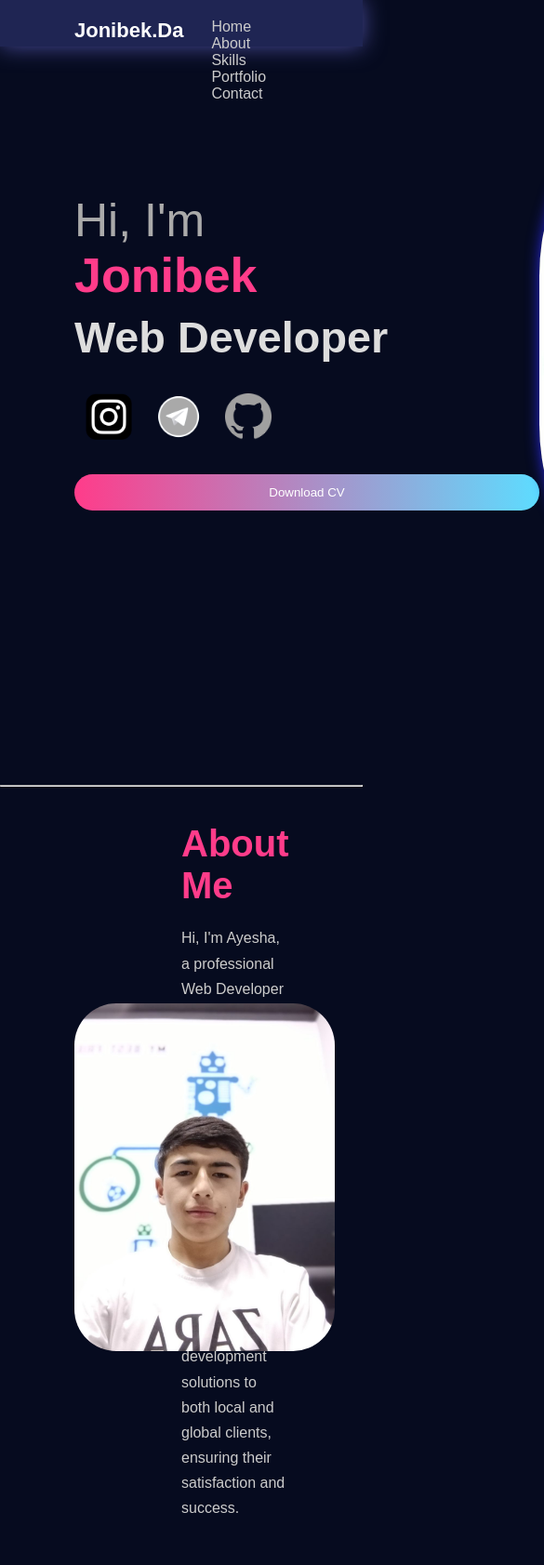
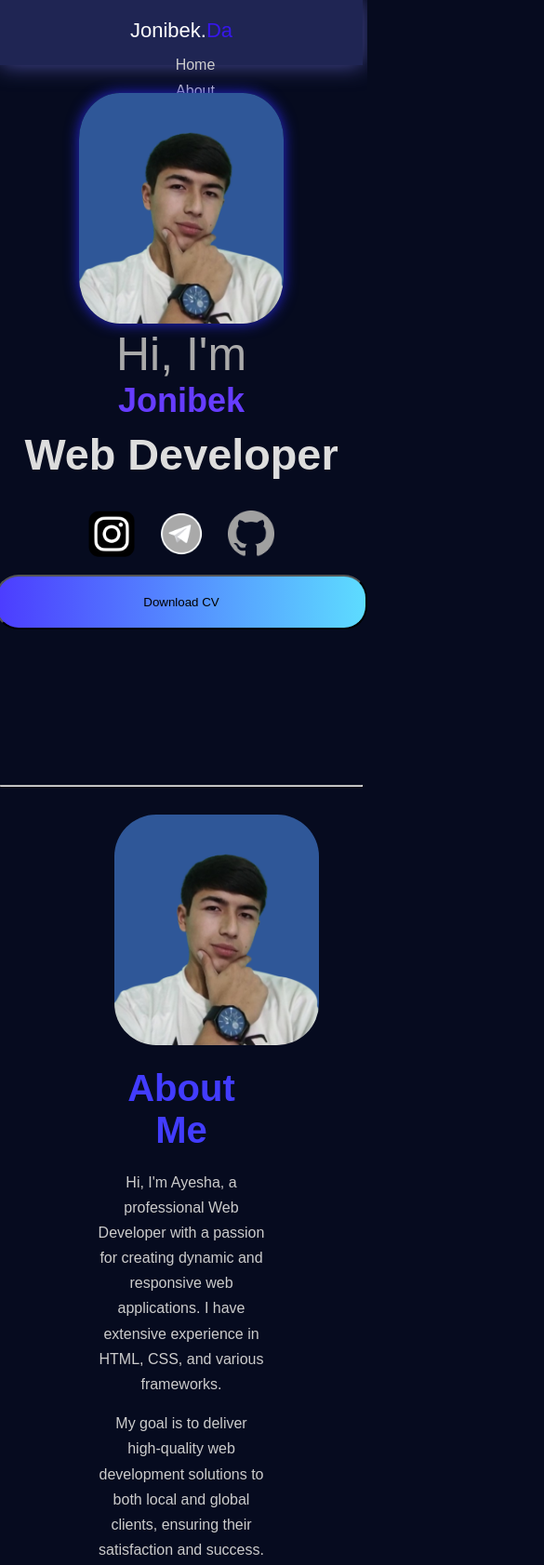
Before and after one commit to Jonibek20100/partfole, a plain HTML site: page index.html in a window 390 px wide. Shown: the top 1683 px of the page at 93% size, 585 px wide, since content can reach past the window. Drawn offline with Linux system fonts and the light colour scheme.

Commit message:
Portfolio update

```diff
--- a/index.html
+++ b/index.html
@@ -9,7 +9,7 @@
 <div class="max-with">
 <div class="katta">
     <header class="navbar">
-  <a href="" class="logo">Jonibek.Da</a>
+  <a href="" class="logo">Jonibek. <p style="color: #3717eb;">Da</p></a>
   <nav class="menu">
     <a href="#Home">Home</a>
     <a href="#About">About</a>
@@ -31,12 +31,13 @@
       <a href="https://github.com/Jonibek20100"><img src="pngwing.com (6).png" alt=""></a>
     </div>
 
-    <button class="cv-btn">Download CV</button>
+     <button class="cv-btn">Download CV</button>
+
   </div>
 
   <div class="hero-img">
 
-    <img src="image.png" alt="girl">
+    <img src="img.png" alt="girl">
   </div>
 </section>
 </div>
@@ -45,7 +46,7 @@
 <section class="about" id="About">
   <div class="about-img">
 
-    <img src="image.png" alt="About Girl">
+    <img src="img.png" alt="About Girl">
   </div>
 
   <div class="about-text">
@@ -64,7 +65,7 @@
 <hr>
 <!-- Skills -->
 <div class="Skills" id="Skills">
-<h1 style="font-size: 40px; color: #ff3c8a;">My Skills </h1>
+<h1 style="font-size: 40px; color: #663cff;">My Skills </h1>
 
 <div class="img12">
   <span style="background-color: rgb(96, 97, 97);padding: 35px;border-radius: 15px ; box-shadow: 0px 0px 10px blue;">
@@ -83,7 +84,7 @@
 <hr>
 <!-- Portfolio  -->
  <div class="Portfolio" id="Portfolio">
-  <h1 style="font-size: 40px; color: #ff3c8a;">Portfolio</h1>
+  <h1 style="font-size: 40px; color: #3c60ff;">Portfolio</h1>
   <div class="img13">
   <div class="kjh">
        <img src="me.png" alt="">
@@ -95,7 +96,7 @@
  <hr>
  <!-- Contact -->
     <div class="contact" id="contact">
-    <h2 style="font-size: 40px; color: #ff3c8a;">Contact Me</h2>
+    <h2 style="font-size: 40px; color: #4f3cff;">Contact Me</h2>
 
     <div class="form145">
       <input type="text" value="Jonibek" readonly>
--- a/style.css
+++ b/style.css
@@ -4,6 +4,7 @@
   box-sizing: border-box;
   font-family: Arial, sans-serif;
 }
+
 .max-with{
   max-width: 1550px;
   margin: auto;
@@ -17,27 +18,31 @@ body {
 }
 .socials img{
   width: 50px;
+  transition: 0.4s;
 }
+
 /* NAVBAR */
 .navbar {
     width: 100%;
-    height: 50px;
+    height: 70px;
     background-color: #1f2553;
     box-shadow: 0px 0px 25px rgb(75, 77, 155);
     display: flex;
     justify-content: space-between;
+    align-items: center;
     padding: 20px 80px;
 }
 .katta{
     width: 100%;
     height: 100vh;
-
+    align-items: center;
 }
 .logo {
   color: white;
   text-decoration: none;
   font-size: 22px;
-  font-weight: bold;
+  display: flex;
+
 
 }
 
@@ -45,10 +50,12 @@ body {
   margin-left: 30px;
   text-decoration: none;
   color: #ccc;
+  transition: 0.4s;
 }
 
 .menu a:hover {
-  color: #fff;
+  color: #1865ae;
+   font-size: 15px;
 }
 
 /* HERO */
@@ -72,7 +79,7 @@ body {
 
 .name {
   font-size: 52px;
-  color: #ff3c8a;
+  color: #663cff;
 }
 
 .job {
@@ -86,15 +93,18 @@ body {
   gap: 25px;
 }
 
-.cv-btn {
-  margin-top: 20px;
-  padding: 12px 28px;
-  border: none;
-  border-radius: 30px;
-  background: linear-gradient(90deg, #ff3c8a, #5ddcff);
-  color: #fff;
-  cursor: pointer;
+.hero-text button {
+
+  background: linear-gradient(90deg, #4c3cff, #5ddcff);
+  width: 400px;
+  transition: 0.4s;
 }
+.hero-text button:hover{
+  width: 500px;
+  background: linear-gradient(50deg,  #5ddcff,#4c3cff);
+}
+
+
 
 /* IMAGE */
 .hero-img {
@@ -104,7 +114,7 @@ body {
 .hero-img img {
   width: 400px;
   position: relative;
-  border-radius: 35%        ;
+  border-radius: 20%  ;
   box-shadow: 0px 0px 15px rgb(39, 39, 216);
 }
 
@@ -148,7 +158,7 @@ body {
 .bg-shape.pink {
   width: 220px;
   height: 160px;
-  background: #ff3c8a;
+  background: #3c60ff;
   top: 40px;
   left: 40px;
 }
@@ -167,7 +177,7 @@ body {
 
 .about-text h2 {
   font-size: 40px;
-  color: #ff3c8a;
+  color: #423cff;
   margin-bottom: 20px;
 }
 
@@ -247,6 +257,87 @@ body {
   gap: 25px;
 }
 .form145 button{
-  background: linear-gradient(90deg, #ff3c8a, #5ddcff);
+  background: linear-gradient(90deg, #4c3cff, #5ddcff);
   width: 500px;
+  transition: 0.4s;
 }
+.form145 button:hover{
+  width: 500px;
+  background: linear-gradient(50deg,  #5ddcff,#4c3cff);
+}
+/* medya  */
+@media (max-width: 768px) {
+
+  /* Navbar */
+  .navbar {
+    flex-direction: column;
+    gap: 15px;
+    text-align: center;
+  }
+
+  .menu {
+    display: flex;
+    flex-direction: column;
+    gap: 10px;
+  }
+
+  /* Hero */
+  .hero {
+    flex-direction: column-reverse;
+    text-align: center;
+    padding: 30px 15px;
+  }
+
+  .hero-text h1 {
+    font-size: 36px;
+  }
+
+  .hero-img img {
+    width: 220px;
+  }
+
+  .socials {
+    justify-content: center;
+  }
+
+  /* About */
+  .about {
+    flex-direction: column;
+    padding: 30px 15px;
+    text-align: center;
+  }
+
+  .about-img img {
+    width: 220px;
+    margin-bottom: 20px;
+  }
+
+  /* Skills */
+  .img12 {
+    flex-direction: column;
+    gap: 20px;
+  }
+
+  /* Portfolio */
+  .img13,
+  .kjh {
+    flex-direction: column;
+    gap: 20px;
+  }
+
+  .img13 img {
+    width: 100%;
+  }
+
+  /* Contact */
+  .form145 {
+    width: 100%;
+    padding: 0 15px;
+  }
+
+  .form145 input,
+  .form145 textarea,
+  .form145 button {
+    width: 100%;
+  }
+}
```
Also changed, not shown: image.png (deleted), img.png (added).
